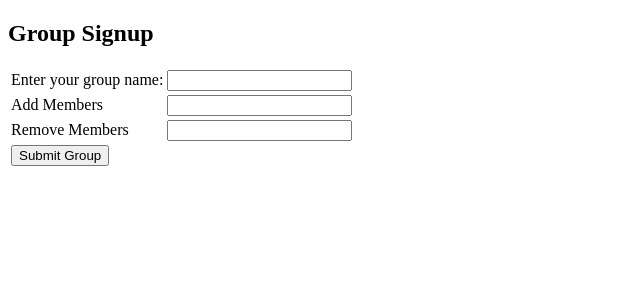
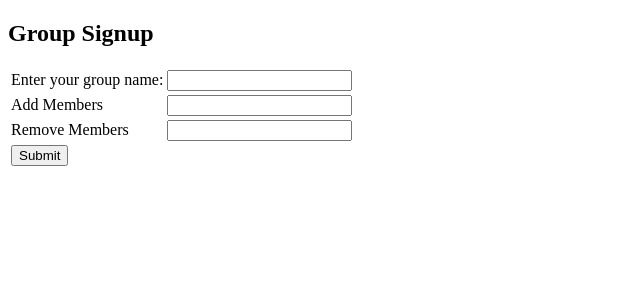
Before and after one commit to ashleypnguyen/cs3240-s17-team20, a Django app: page /groupSignup/ in a window 1280 px wide. Shown: the top 300 px of the page, without its empty margins (0-640 px from the left). Run offline with Django 3.2, Linux system fonts and the light colour scheme.

Commit message:
Initial changes to groupSignup.html

```diff
--- a/UserGroupForms/templates/groupSignup.html
+++ b/UserGroupForms/templates/groupSignup.html
@@ -10,19 +10,19 @@
 	<table>
 		<tr>
 			<td>Enter your group name:</td>
-			<td><input type="text" name="group_name">
+			<td><input type="text" name="group_name" id="group_name">
 		</tr>
 		<tr>
 			<td>Add Members</td>
-			<td><input type="text" name="add_members">
+			<td><input type="text" name="add_members" id="add_members">
 		<tr>
 			<td>Remove Members</td>
-			<td><input type="text" name="remove_members">
+			<td><input type="text" name="remove_members" id="remove_members">
 		</tr>
 
 		<tr>
 			<td>
-				<button>Submit Group</button>
+				<input type="submit" id="submit" value="Submit">
 			</td>
 		</tr>
 	</table>
```
